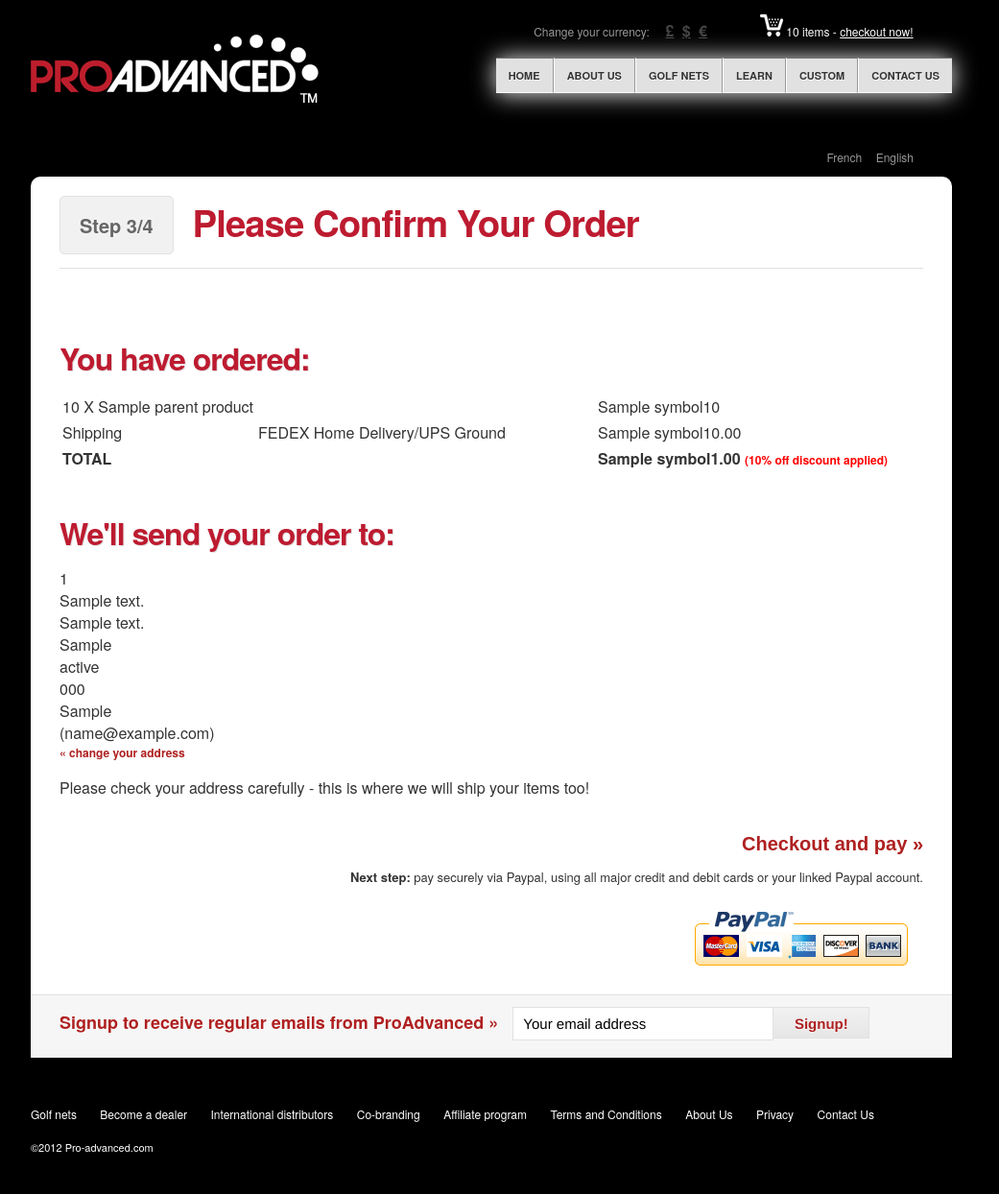
After one commit to minrivertea/golfers, a Django app: template templates/shop/forms/order_confirm_shipwire.html in a window 1280 px wide. The commit adds this page. Shown: the whole page at 96% size, without its empty margins (128-1169 px from the left). Run offline with Django 3.2, Linux system fonts and the light colour scheme; the template is opened without the code that fills it: most values are stand-ins (such as "Sample title", 1, 10 or a date in 2020); parts of the project's set-up code (start-up, migrations or seed data) failed here and were passed over; some libraries are stand-ins or nearby versions.

Commit message:
changes to shopsettings

```diff
--- a/countries.py
+++ b/countries.py
@@ -1,6 +1,6 @@
 # a big list of all countries just for use if necessary
 
-all_countries = [
+ALL_COUNTRIES = [
 ('INVALID', '--------'),
 ('AF', 'Afghanistan'),
 ('AL', 'Albania'),
--- a/shop/forms.py
+++ b/shop/forms.py
@@ -2,11 +2,13 @@ from django import forms
 from django.forms import ModelForm
 from django.contrib.auth.models import User
 
-from golfers.shop.models import Address, Order, Discount, Shopper
+from golfers.shop.models import Address, Order, Discount, Shopper, ShopSettings
 from golfers.countries import US_STATES, COUNTRY_CHOICES, US_ONLY
 
 from django.contrib.flatpages.models import FlatPage
 from tinymce.widgets import TinyMCE
+
+
 
 class FlatPageForm(ModelForm):
     content = forms.CharField(widget=TinyMCE(attrs={'cols': 80, 'rows': 30}))
@@ -23,6 +25,7 @@ class AddressAddForm(ModelForm):
 
 
 class OrderCheckDetailsForm(forms.Form):
+
     email = forms.EmailField(error_messages={'required': '* Please give an email address', 'invalid': '* Please enter a valid e-mail address.'})
     first_name = forms.CharField(max_length=200, required=True, error_messages={'required': '* Please give your first name'})
     last_name = forms.CharField(max_length=200, required=True, error_messages={'required': '* Please give your surname'})
--- a/shop/shipwire.py
+++ b/shop/shipwire.py
@@ -44,7 +44,6 @@ def calculate_shipping(request, order_id):
     	     'shipwire_username': shipwire_username,
     	     'currency_code': currency.code,
     	})
-    print data
 
     req = urllib2.Request(url, data)
     response = urllib2.urlopen(req)
@@ -78,6 +77,7 @@ def calculate_shipping(request, order_id):
 
     quote = quotes[0]
 
+
     data = {'text': text, 'cost': quote.cost}
     json =  simplejson.dumps(data, cls=DjangoJSONEncoder)
 
--- /dev/null
+++ b/templates/shop/forms/order_confirm_shipwire.html
@@ -0,0 +1,209 @@
+{% extends "base.html" %}
+{% load i18n %}
+
+{% block pagetitle %}{% trans 'Order (Step 3 of 4) - Confirm Order' %}{% endblock %}
+
+{% block extrajs %}
+	{% if shopsettings.use_shipwire %}
+	<script type="text/javascript" src="/js/fancybox/jquery.fancybox-1.3.4.pack.js"></script>
+		<script type="text/javascript">
+
+		function shippingError(value) {
+			 $.fancybox(
+		"<h3 style='font-size:32px;'>Shipping Rate Error!</h3><p style='font-weight:bold;font-size:20px'>Whoops! There's been a problem.</p><p>We can't calculate shipping costs based on the address you provided - it could be a technical error, or perhaps you haven't entered your address correctly.</p><p>Could you quickly check if have entered your address correctly? If you want to change your address, <a href='{% url order_check_details %}'>click here</a>.</p><p>If you have entered your address correctly, then <a href='/contact-us/'>contact us immediately</a> quoting reference <strong>"+ value +"</strong> and we'll help you place your order as soon as possible.</p>",
+		{
+        	'autoDimensions'	: false,
+			'width'         	: 650,
+			'height'        	: 'auto',
+			'padding'			: 40,
+			'transitionIn'		: 'none',
+			'transitionOut'		: 'none'
+		});
+		}
+
+		function calculateShipping() {
+			$.ajax({
+			    url: '{% url calculate_shipping order.id %}',
+			    type: 'GET',
+			    dataType: 'json',
+			    success: function(data) {
+			        $('#quotes').html(data.text);
+			        $('#shipping-price').val(data.cost);
+			        var currentTotal = parseFloat($("#total-cost").text());
+			        var newTotal = parseFloat(currentTotal.toFixed(2)) + parseFloat(data.cost);
+			        $('#total-cost').html(newTotal.toFixed(2));
+			        $('#postage-loading').toggle();
+			    },
+			    error:function (xhr, ajaxOptions, thrownError){
+			    	var invoiceID = $('input#id_invoice').val();
+			    	shippingError(invoiceID);
+                }
+			});
+		}
+
+
+		$(document).ready( function() {
+			calculateShipping();
+		});
+
+
+		</script>
+	{% endif %}
+{% endblock %}
+
+{% block extracss %}
+
+<script src="http://cdn.jquerytools.org/1.2.5/full/jquery.tools.min.js"></script>
+<link rel="stylesheet" href="/css/fancybox/jquery.fancybox-1.3.4.css" type="text/css" media="screen" />
+<style type="text/css">
+
+h1 {
+  padding-bottom: 20px;
+}
+
+div.row {
+  float: left;
+  width: 100%;
+  margin-top: 30px;
+}
+
+</style>
+{% endblock %}
+
+{% block content %}
+
+<div id="feature">
+
+<div id="steps">
+{% trans 'Step 3/4' %}
+</div>
+
+<h1>{% trans 'Please confirm your order' %}</h1>
+
+
+    <form method="post" action="{{ paypal_submit_url }}">
+
+		<input type="hidden" name="cmd" value="_cart">
+		<input type="hidden" name="upload" value="1">
+		<input type="hidden" name="business" value="{{ paypal_receiver_email }}">
+		<input type="hidden" name="currency_code" value="{{ currency.code }}">
+		<input type="hidden" name="address_override" value="1">
+
+		<input type="hidden" name="address1" value="{{ order.address.house_name_number }}, {{ order.address.address_line_1 }}">
+		<input type="hidden" name="address2" value="{{ order.address.address_line_2 }}">
+		<input type="hidden" name="city" value="{{ order.address.town_city }}">
+		<input type="hidden" name="state" value="{{ order.address.state }}">
+		<input type="hidden" name="country" value="{{ order.address.get_country_display }}">
+		<input type="hidden" name="zip" value="{{ order.address.postcode }}">
+		<input TYPE="hidden" NAME="return" value="{{ paypal_return_url }}">
+		<input TYPE="hidden" NAME="cancel" value="{{ paypal_notify_url }}">
+		<input TYPE="hidden" NAME="notify_url" value="{{ paypal_notify_url }}">
+		<input type="hidden" id="id_no_shipping" value="1" name="no_shipping">
+		<input type="hidden" id="id_charset" value="utf-8" name="charset">
+
+		<input type="hidden" name="invoice" value="{{ order.invoice_id }}" id="id_invoice" />
+
+
+
+		<input type="hidden" name="item_name_1" value="Shipping">
+		<input type="hidden" name="quantity_1" value="1">
+		<input type="hidden" name="amount_1" value="{% if shopsettings.use_shipwire %}{% else %}{{ shipping_cost_low|floatformat:'2' }}{% endif %}" id="shipping-price">
+
+
+		 {% for thing in basket_items %}
+		<input type="hidden" name="item_name_{{ forloop.counter|add:"1" }}" value="{{ thing.item.parent_product.name }} {{ thing.item.parent_product.category }} -  ({{ thing.item.weight|floatformat }}{{ thing.item.weight_unit }})">
+		<input type="hidden" name="quantity_{{ forloop.counter|add:"1" }}" value="{{ thing.quantity }}">
+		<input type="hidden" name="amount_{{ forloop.counter|add:"1" }}" value="{{ thing.item.price }}">
+		{% if order.discount %}
+		<input type="hidden" name="discount_rate_{{ forloop.counter|add:"1" }}" value="{{ order.discount.discount_value|cut:"0." }}">
+		{% endif %}
+		 {% endfor %}
+
+
+<div class="row">
+	<div class="row-label">
+		<h2>{% trans 'You have ordered:' %}</h2>
+	</div>
+
+	<div class="row-box">
+		<table>
+
+		{% for thing in basket_items %}
+		  <tr>
+	    	<td width="200px">
+	    		{{ thing.quantity }} X {{ thing.item.parent_product.name }}
+	    	</td>
+	    	<td width="350px">
+
+	    	</td>
+	    	<td>{{ thing.item.currency.symbol }}{{ thing.get_price }}</td>
+
+		  </tr>
+		  {% endfor %}
+
+		 {% if shopsettings.use_shipwire %}
+		  <tr id="quotes">
+		  	<td><em>&nbsp;</em></td>
+		  	<td style="font-size: 12px;"><img style="position: relative; top: 5px; left: -10px;height: 20px; width: 20px;" src="/images/loading.gif" id="postage-loading"/><em>Just checking shipping rates now… please wait</em></td>
+		  	<td>&nbsp;</td>
+
+		  </tr>
+		  {% else %}
+		  <tr id="quotes">
+		  	<td>{% trans 'Shipping' %}</td>
+		  	<td>FEDEX Home Delivery/UPS Ground</td>
+		  	<td>{{ currency.symbol }}{{ shipping_price|floatformat:'2' }}</td>
+		  </tr>
+
+		  {% endif %}
+
+		  <tr>
+		  	<td><strong>{% trans 'TOTAL' %}</strong></td>
+		  	<td>&nbsp;</td>
+		  	<td><strong>{{ currency.symbol }}<span id="total-cost">{{ total_price|floatformat:2 }}</span></strong>
+		  	{% if order.discount %}
+	    	<span style="font-weight: bold;font-size:12px;color:red;">({{ order.discount.discount_value|cut:"0." }}% off discount applied)</span>
+	    	{% endif %}
+	    	</td>
+		  </tr>
+		</table>
+		</div>
+	</div>
+
+
+
+
+
+<div class="row">
+	<div class="row-label">
+		<h2>{% trans "We'll send your order to:" %}</h2>
+	</div>
+
+	<div class="row-box">
+
+		{{ order.address.house_name_number }}<br/>
+		{{ order.address.address_line_1 }}<br/>
+		{% if order.address.address_line_2 %}{{ order.address.address_line_2 }}<br/>{% endif %}
+		{% if order.address.town_city %}{{ order.address.town_city }}<br/>{% endif %}
+		{% if order.address.state %}{{ order.address.state }}<br/>{% endif %}
+		{{ order.address.postcode }}<br/>
+		{{ order.address.get_country_display }}<br/>
+		({{ shopper.email }})<br/>
+		<a style="font-size: 12px; font-weight: bold;" href="{% url order_check_details %}">&laquo; change your address</a>
+		<br/>
+		<p>{% blocktrans %}Please check your address carefully - this is where we will ship your items too!{% endblocktrans %}</p>
+	</div>
+</div>
+
+
+		<div class="checkout-button">
+			<input type="submit" value="{% trans 'Checkout and pay &raquo;' %}" next="" class="checkout-button"/>
+			<p class="checkout"><strong>{% trans 'Next step:' %}</strong> {% trans 'pay securely via Paypal, using all major credit and debit cards or your linked Paypal account.' %}</p>
+		<img src="/images/paypal-horz.gif" class="paypal">
+		</div>
+
+	</form>
+
+</div>
+
+{% endblock %}
```
Also changed, not shown: shop/models.py (+12 -5 lines), shop/views.py (+29 -17 lines), templates/shop/basket.html (+16 -3 lines).
